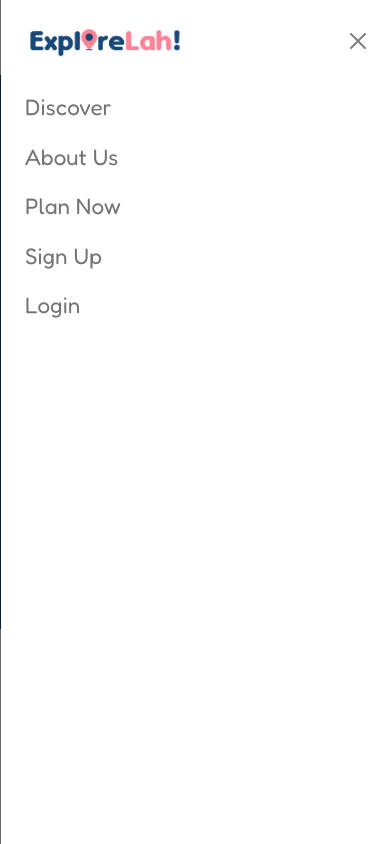
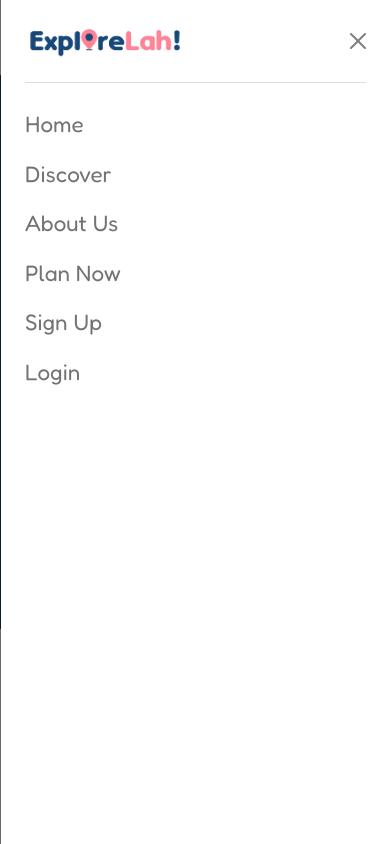
Before and after one commit to ngkangting/ExploreLah, a Vue app: page / in a window 390 px wide. Both pictures are taken after a click on the button 327 px from the left and 37 px from the top of the page. Shown: the top 844 px of the page. Built offline with nearby package versions, Linux system fonts and the light colour scheme; no server answers.

Commit message:
Fix Navbar

```diff
--- a/src/components/layout/NavBar.vue
+++ b/src/components/layout/NavBar.vue
@@ -16,22 +16,20 @@
       >
         <span class="navbar-toggler-icon"></span>
       </button>
+
       <div
         class="offcanvas offcanvas-end w-100"
         tabindex="-1"
         id="offcanvasNavbar"
         aria-labelledby="offcanvasNavbarLabel"
       >
-        <div class="offcanvas-header p-4">
-          <router-link to="/">
+        <div class="offcanvas-header py-4 pb-2 px-4">
           <img
             id="offcanvasNavbarLabel"
             src="../../assets/img/logo.png"
             alt="Logo"
             height="34"
-              data-bs-dismiss="offcanvas"
           />
-          </router-link>
 
           <button
             type="button"
@@ -40,8 +38,15 @@
             aria-label="Close"
           ></button>
         </div>
+        <hr class="d-block d-lg-none mx-4 text-secondary" />
         <div class="offcanvas-body align-items-center py-0 px-4 px-lg-0">
           <ul class="navbar-nav flex-grow-1 pe-3">
+            <li
+              class="nav-item navbar-item d-block d-lg-none"
+              data-bs-dismiss="offcanvas"
+            >
+              <router-link to="/" class="nav-link">Home</router-link>
+            </li>
             <li class="nav-item navbar-item" data-bs-dismiss="offcanvas">
               <router-link to="#" class="nav-link">Discover</router-link>
             </li>
@@ -102,7 +107,7 @@
                 aria-expanded="false"
               >
                 <div
-                  class="bg-secondary rounded-circle text-white d-flex justify-content-center align-items-center me-2"
+                  class="bg-dark-blue rounded-circle text-white d-flex justify-content-center align-items-center me-2"
                   style="width: 40px; height: 40px"
                 >
                   {{ this.authStore.user.email.charAt(0).toUpperCase() }}
```
Lines whose indentation alone changed are shown as unchanged.
